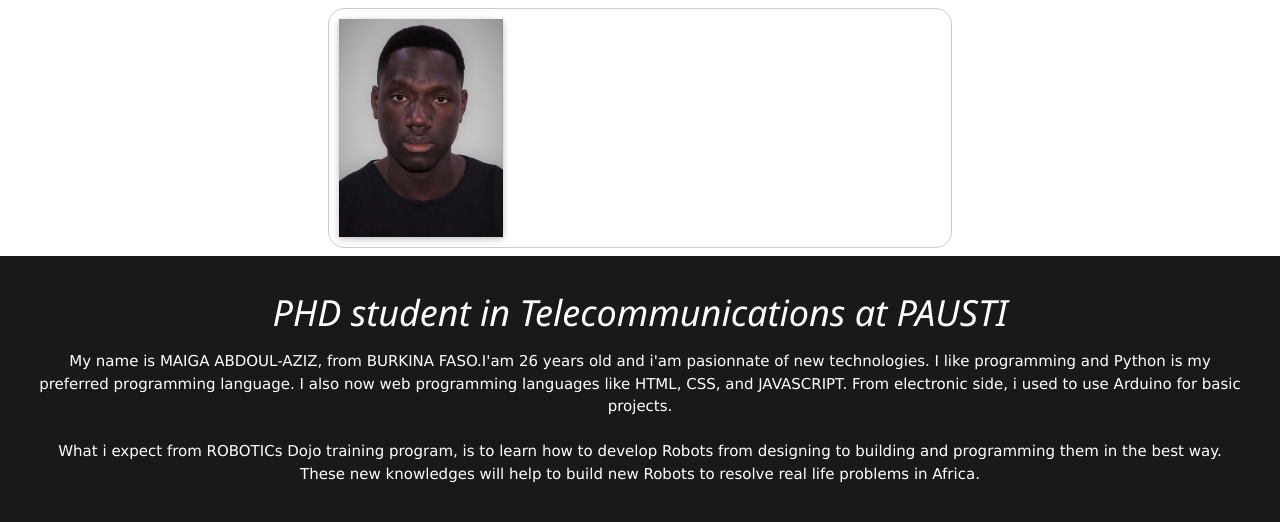
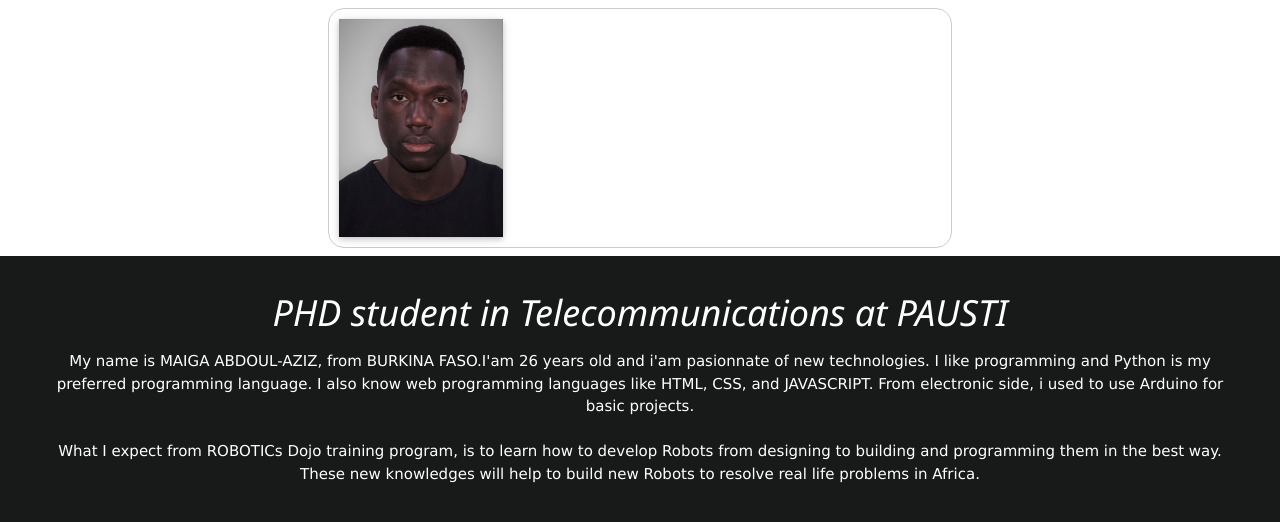
Before and after one commit to maiga-abdoul/RoboticDojo.github.io, a plain HTML site: page index.html in a window 1280 px wide. Drawn offline with Linux system fonts and the light colour scheme.

Commit message:
Update index.html

```diff
--- a/index.html
+++ b/index.html
@@ -21,11 +21,11 @@
                 My name is MAIGA ABDOUL-AZIZ, from BURKINA FASO.I'am 26 years old
                 and i'am pasionnate of new technologies.
                 I like programming and Python is my preferred programming language.
-                I also now web programming languages like HTML, CSS, and JAVASCRIPT.
+                I also know web programming languages like HTML, CSS, and JAVASCRIPT.
                 From electronic side, i used to use Arduino for basic projects.
              </p><br/>
              <p>
-                 What i expect from ROBOTICs Dojo training program, is to learn how to develop Robots from designing
+                 What I expect from ROBOTICs Dojo training program, is to learn how to develop Robots from designing
                  to building and programming them in the best way. These new knowledges will help to build new Robots
                  to resolve real life problems in Africa.
              </p>
```
